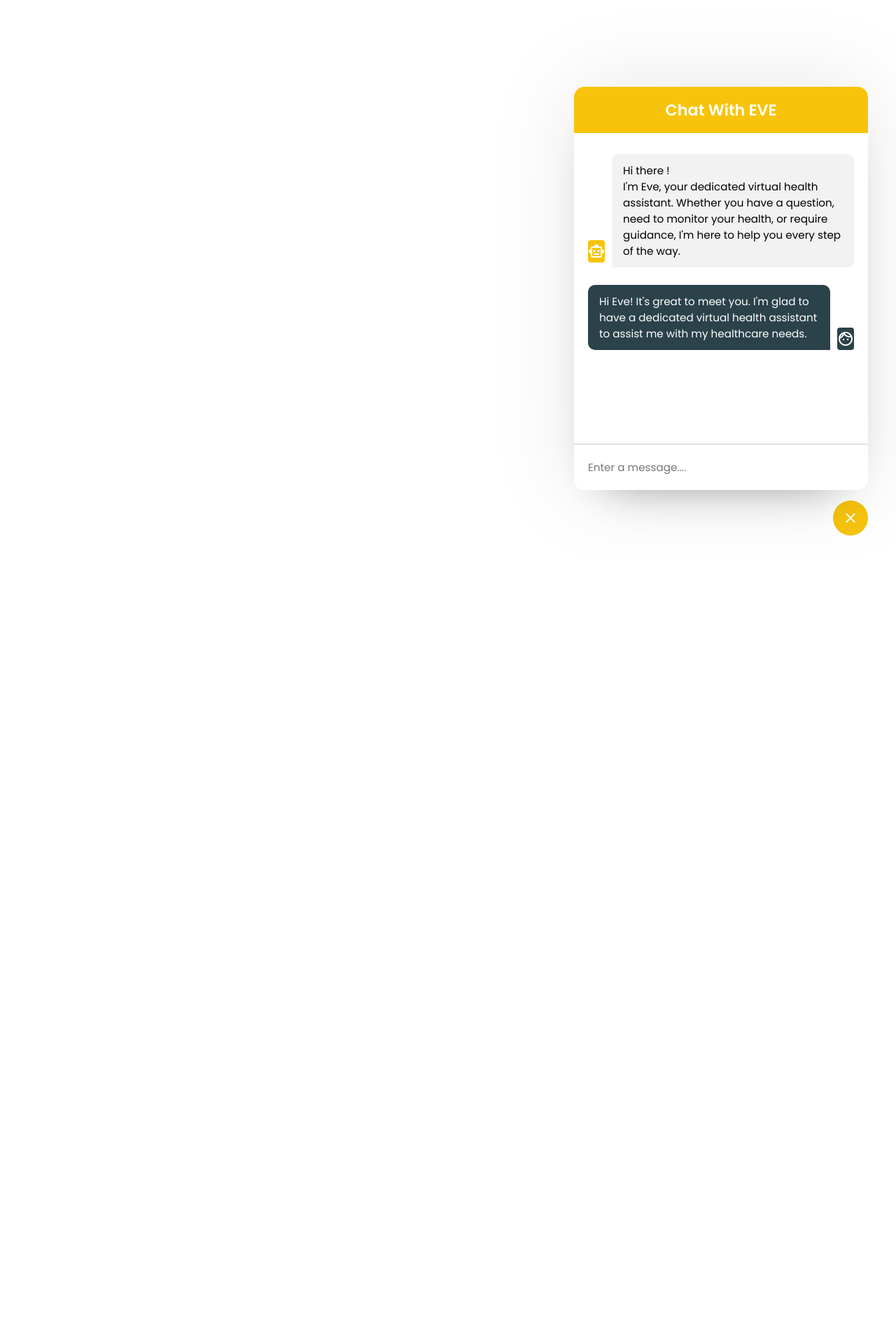
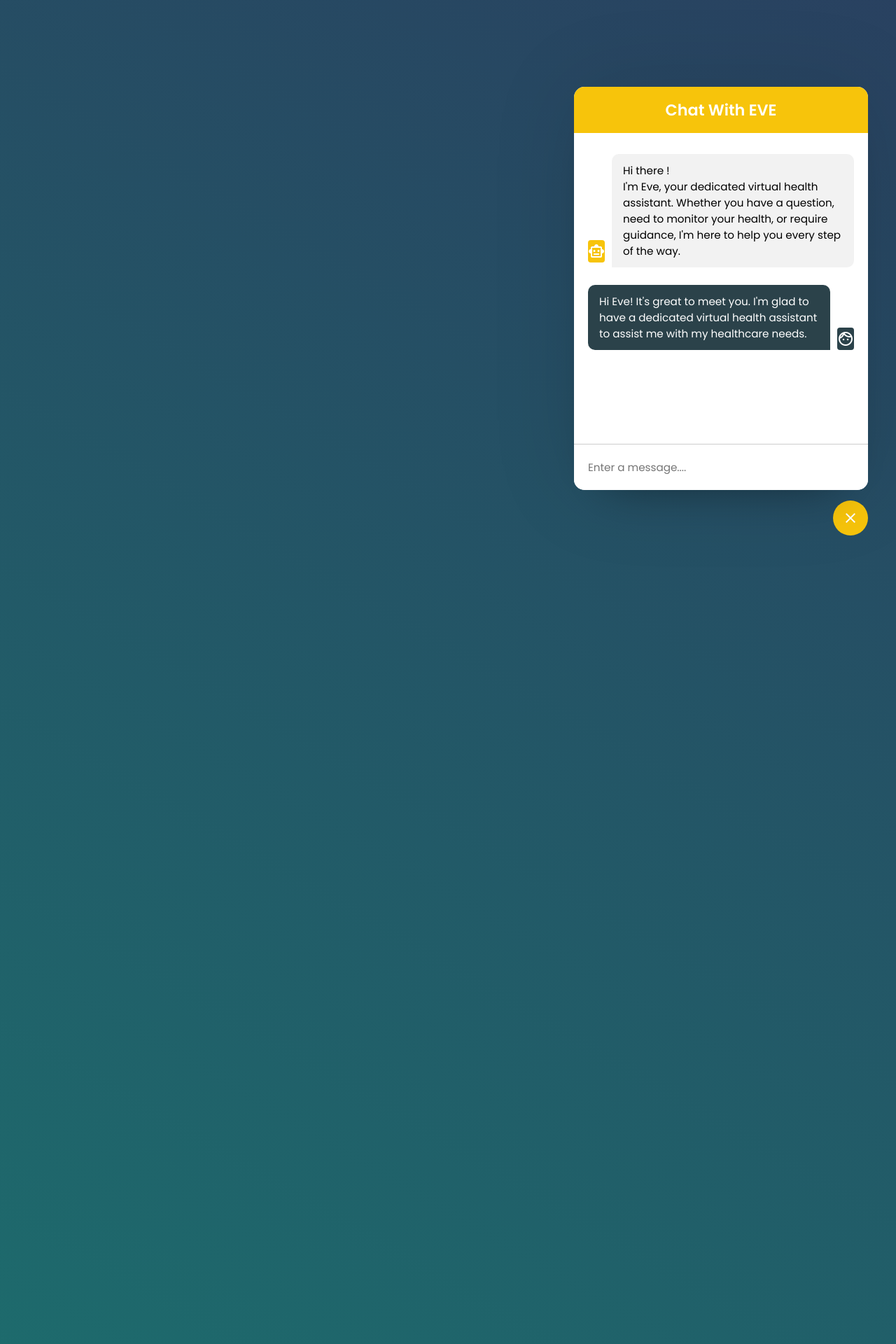
Before and after one commit to srinath0307/CareSupportAI, a Django app: page /chat in a window 1280 px wide. Shown: the top 1920 px of the page at 70% size. Before the commit the page ends 765 px from the top, so only its background shows below. Run offline with Django 4.2, Linux system fonts and the light colour scheme.

Commit message:
minor bug fix in chatbot ui

```diff
--- a/Medilab/static/Medilab/css/chat.css
+++ b/Medilab/static/Medilab/css/chat.css
@@ -5,31 +5,21 @@
     padding: 0;
     box-sizing: border-box;
     font-family: "Poppins", sans-serif;
+
 }
 
-/*body {*/
-/*    background: linear-gradient(30deg, #D6D5A8,#03C988,#2C365D,#3E54AC);*/
-/*    background-size: 400% 400%;*/
-/*    animation: gradientAnimation 11s ease infinite;*/
-/*    display: flex;*/
-/*    justify-content: center;*/
-/*    align-items: center;*/
-/*    height: 100vh;*/
-/*}*/
-
-
 .container {
-    background: linear-gradient(30deg, #D6D5A8,#03C988,#2C365D,#3E54AC);
+    background: linear-gradient(30deg, #D6D5A8, #03C988, #2C365D, #3E54AC);
     background-size: 400% 400%;
     animation: gradientAnimation 11s ease infinite;
-    display: flex;
-    background: #4a5464;
     display: flex;
     justify-content: center;
     align-items: center;
     flex-direction: column;
-    max-width: 800px;
+    max-width: 10000px;
+    height: 800vh;
 }
+
 
 .chatbot-toggler{
     position: fixed;
```
